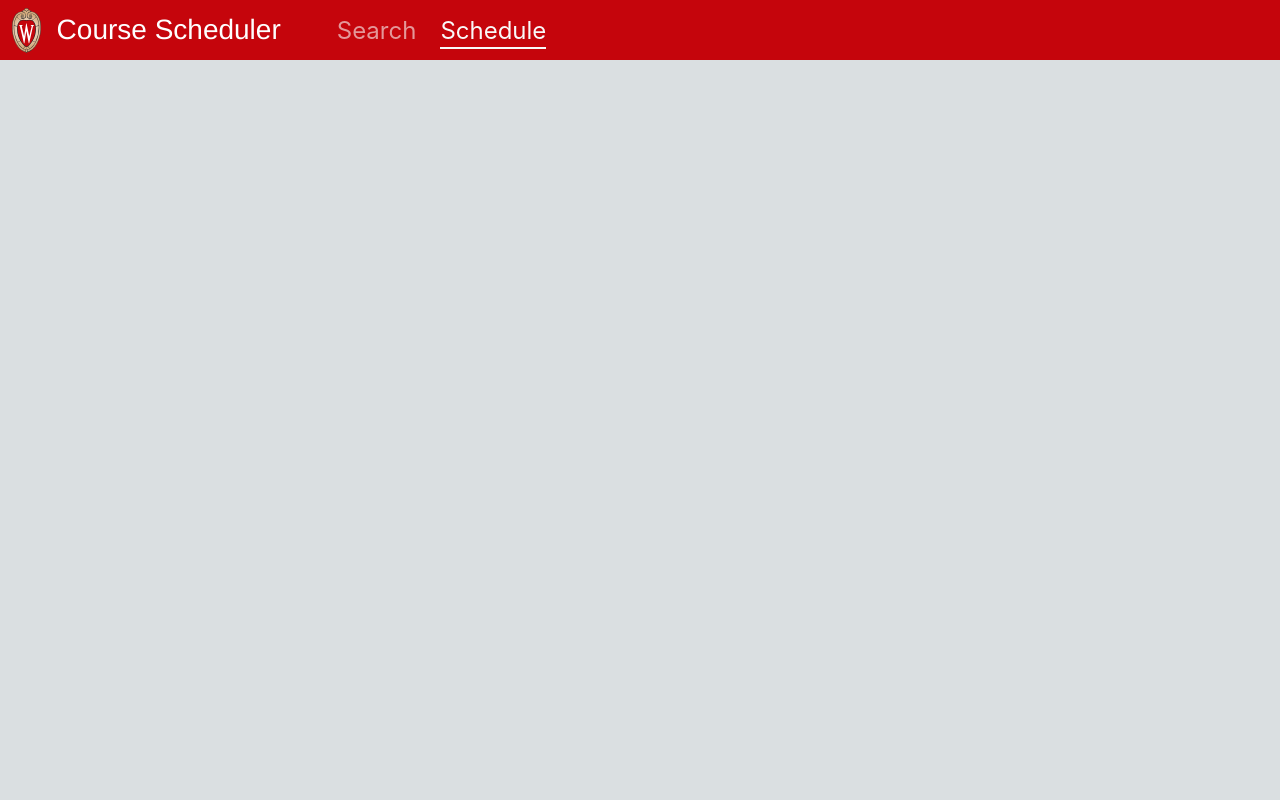
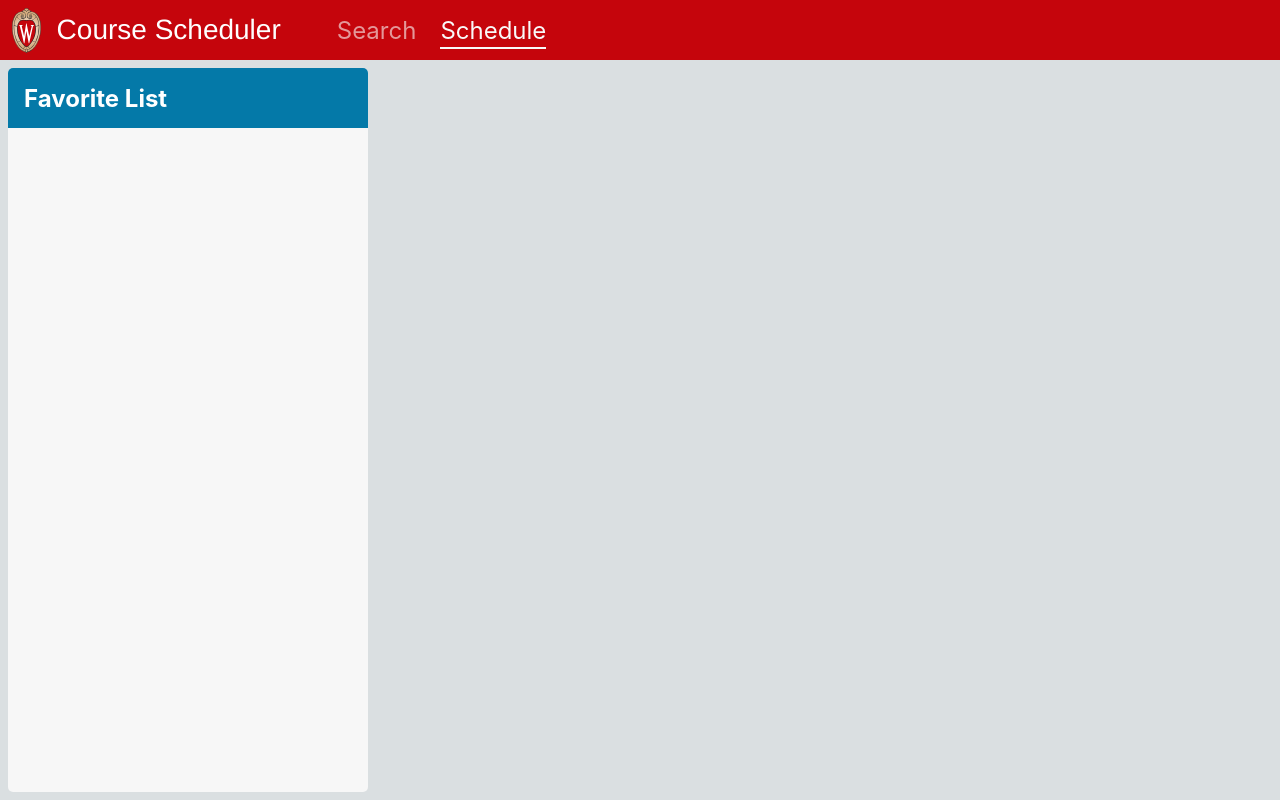
Before and after one commit to XinranCao/course_scheduler, a React (Create React App) app: page / in a window 1280 px wide. Both pictures are taken after a click on the element "Schedule". Built offline with nearby package versions, Linux system fonts and the light colour scheme.

Commit message:
table scroll

```diff
--- a/src/App.js
+++ b/src/App.js
@@ -37,7 +37,7 @@ class App extends React.Component {
         // const { versionSwitch, versionPreview } = this.state
         let showVersion = null
         // if (versionSwitch === 0) {
-        //     showVersion = < Old />
+            // showVersion = < Old />
         // } else if (versionSwitch === 1) {
             showVersion = < New />
         // }
--- a/src/newVersion/New.js
+++ b/src/newVersion/New.js
@@ -129,7 +129,7 @@ class New extends React.Component {
         </div>
 
         {
-          <div className='mainContent' style={{display:navKey === 'Search' ? 'flex' : 'none'}}>
+          <div className='mainContent' style={{display: navKey === 'Search' ? 'flex' : 'none'}}>
             <Search
               favList = {favList}
               allCourses ={allCourses}
@@ -140,7 +140,7 @@ class New extends React.Component {
         }
 
 {
-          <div className='mainContent' style={{display:navKey === 'Schedule' ? 'flex' : 'none'}}>
+          <div className='mainContent' style={{display: navKey === 'Schedule' ? 'flex' : 'none'}}>
             <Scheduler
               favList={favList}/>
           </div>
--- a/src/newVersion/Scheduler.js
+++ b/src/newVersion/Scheduler.js
@@ -1,10 +1,13 @@
 import React from 'react';
+import FavList from './schedulerComp/FavList'
+import Schedule from './schedulerComp/Schedule'
 import './newVersion.css';
 
 function Scheduler (props) {
 
   return <>
-
+  <FavList />
+  <Schedule />
   </>
 }
 
--- a/src/newVersion/schedulerComp/FavList.js
+++ b/src/newVersion/schedulerComp/FavList.js
@@ -0,0 +1,12 @@
+import React from 'react';
+import './style.css';
+
+function FavList(props) {
+
+
+  return <div className='favListSec'>
+      <div className='sectionTitle'>Favorite List</div>
+  </div>
+}
+
+export default FavList;
--- /dev/null
+++ b/src/newVersion/schedulerComp/Schedule.js
@@ -0,0 +1,12 @@
+import React from 'react';
+import './style.css';
+
+function Schedule(props) {
+
+
+  return <div className='scheduleSec'>
+
+  </div>
+}
+
+export default Schedule;
--- a/src/newVersion/schedulerComp/style.css
+++ b/src/newVersion/schedulerComp/style.css
@@ -0,0 +1,29 @@
+.favListSec,
+.scheduleSec {
+  display: flex;
+  flex-direction: column;
+  height: 100%;
+  align-items: center;
+  border-radius: 5px;
+  background: #f7f7f7;
+  box-sizing: border-box;
+}
+
+.favListSec {
+  width: 360px;
+}
+
+.sectionTitle {
+  display: flex;
+  align-items: center;
+  font-weight: 700;
+  font-size: 24px;
+  color: #fff;
+  height: 60px;
+  width: 100%;
+  background: #0479a8;
+  border-radius: 5px 5px 0 0;
+  padding-left: 16px;
+  box-sizing: border-box;
+  user-select: none;
+}
--- a/src/newVersion/searchComp/DetailInfo.js
+++ b/src/newVersion/searchComp/DetailInfo.js
@@ -1,4 +1,4 @@
-import React, { useEffect, useState } from 'react';
+import React, { useState, useEffect } from "react";
 import './style.css';
 
 function DetailInfo (props) {
@@ -10,8 +10,14 @@ function DetailInfo (props) {
     setShowSections(false)
   },[props.courseInfo])
 
-  // console.log('courseInfo', courseInfo)
-  // console.log('favList',favList)
+  const tableScoll = (e) => {
+    const thead = document.getElementById('sectionThead')
+    if (e.target.scrollTop > 10) {
+      thead.style.boxShadow = '0px 6px 12px -8px #646569'
+    } else {
+      thead.style.boxShadow = 'none'
+    }
+  }
 
   const getRequisiteDiv = (requisites) => {
     const requisiteList = findRequisite(requisites)
@@ -87,8 +93,8 @@ function DetailInfo (props) {
             showSections
               ? <div className='sectionInfo'>
                 <table className="sectionTable" cellSpacing='0' width="100%">
-                  <tbody>
-                    <tr>
+                  <tbody onScroll={tableScoll}>
+                    <tr id='sectionThead'>
                       <td width='75px' className='sectionTh'>Favorite</td>
                       <td width='85px' className='sectionTh'>Sections</td>
                       <td width='220px' className='sectionTh'>Time</td>
--- a/src/newVersion/searchComp/style.css
+++ b/src/newVersion/searchComp/style.css
@@ -128,8 +128,6 @@
   color: #0479a8;
   border-radius: 5px;
   border-color: rgba(0, 0, 0, 0.12);
-  box-shadow: 0 0 0 0 rgb(0 0 0 / 20%), 0 0 0 0 rgb(0 0 0 / 14%),
-    0 0 0 0 rgb(0 0 0 / 12%);
   user-select: text;
   cursor: pointer;
 }
@@ -247,7 +245,6 @@
   padding: 16px 0;
   width: 100%;
   height: calc(100% - 60px);
-  overflow-y: scroll;
   box-sizing: border-box;
 }
 
@@ -408,6 +405,20 @@
   font-size: 18px;
 }
 
+.sectionTable tbody {
+  height: 580px !important;
+  overflow: auto;
+  display: block;
+}
+
+#sectionThead {
+  z-index: 100;
+  background: white;
+  position: sticky;
+  top: -4px;
+  /* box-shadow: 0px 6px 12px -8px #646569; */
+}
+
 .sectionTable .sectionTh {
   font-weight: 600;
   padding: 8px 0 8px 8px;
```
Also changed, not shown: src/newVersion/schedulerComp/Scheduler.js (deleted).
